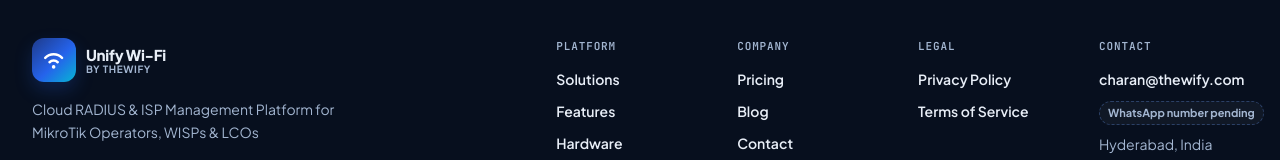
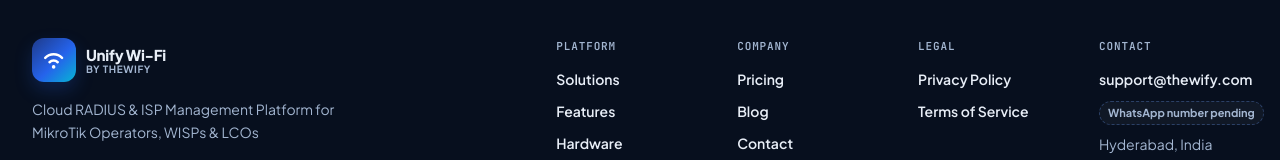
Before and after one commit to lakshmiraj-thewify/Unify, a Next.js app: page /blog in a window 1280 px wide. Shown: the part 1749-1909 px from the top of the page. Built offline with nearby package versions, Linux system fonts and the light colour scheme; no server answers.

Commit message:
chore: update website contact email to support

```diff
--- a/content/contact.ts
+++ b/content/contact.ts
@@ -11,8 +11,8 @@
  *     - Step 3: Time slot (10:00 AM / 11:30 AM / 2:00 PM / 4:00 PM IST)
  *
  *   Option B: Quick Contact Form
- *     - Name, Email, Message -> sends to charan@thewify.com
- *     - Direct email shown: charan@thewify.com
+ *     - Name, Email, Message -> sends to support@thewify.com
+ *     - Direct email shown: support@thewify.com
  *     - Phone / WhatsApp number shown (or PENDING)
  *
  * Section 12 FAQ (Embedded on contact page):
--- a/content/site.ts
+++ b/content/site.ts
@@ -58,8 +58,8 @@
     'Connect MikroTik in 10 minutes. Automate PPPoE & Hotspot billing. Manage every subscriber from one dashboard — no servers required.',
 
   contact: {
-    /** The only contact detail the blueprint actually specifies. */
-    email: 'charan@thewify.com',
+    /** Updated to support@thewify.com — the website contact and notification recipient. */
+    email: 'support@thewify.com',
     /** PENDING(Q10): the blueprint says a phone number is shown but never gives one. */
     phone: null,
     /** PENDING(Q10): the blueprint says a WhatsApp number is shown but never gives one. */
```
Also changed, not shown: 1 other file (tests, documents, lock files or other folders).
